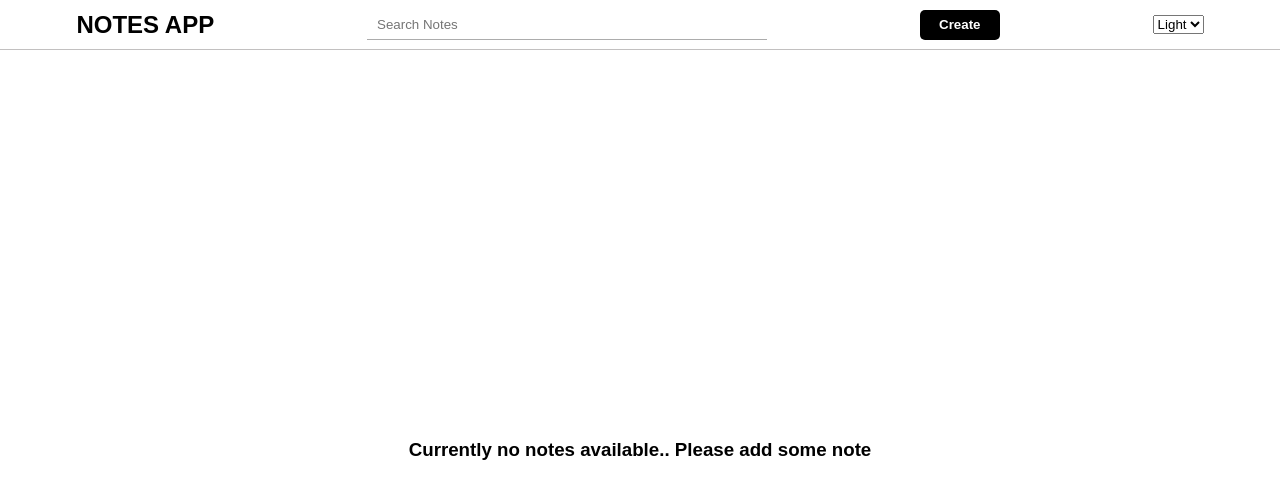
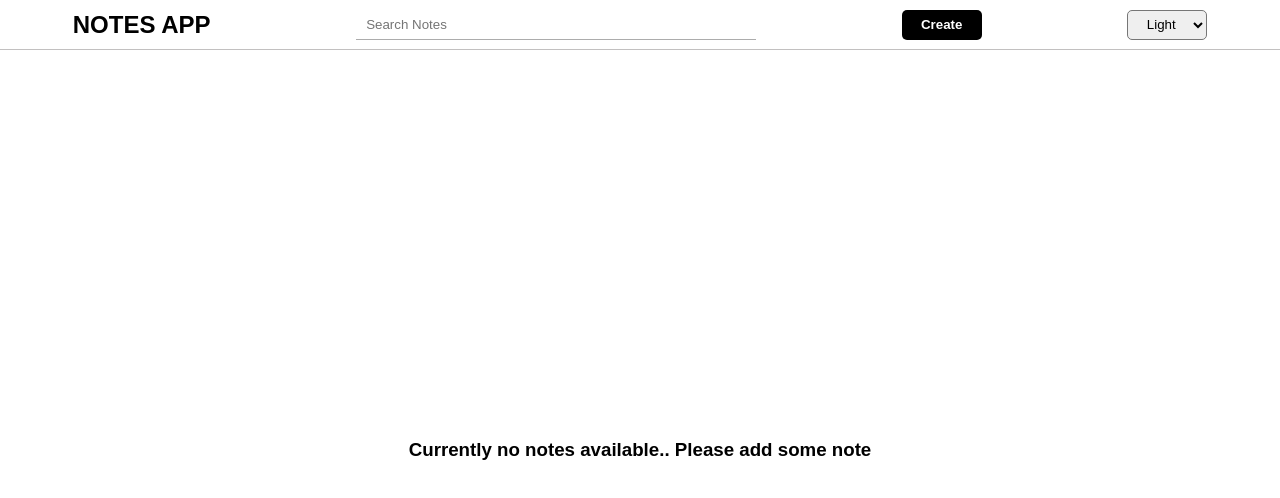
Before and after one commit to MeSubrat/Note-App-React-redux, a React (Vite) app: page / in a window 1280 px wide. Shown: the top 498 px of the page. Built offline with nearby package versions, Linux system fonts and the light colour scheme.

Commit message:
styeled the theme switcher but it can be done in a better way.

```diff
--- a/src/components/Header.jsx
+++ b/src/components/Header.jsx
@@ -81,7 +81,7 @@ function Header() {
                 <button onClick={() => openModal()}>
                     Create
                 </button>
-                <select name="dropdown" id="choose-theme" onChange={handleThemeChange}>
+                <select name="dropdown" id="choose-theme" className='theme-select' onChange={handleThemeChange}>
                     <option value="light">Light</option>
                     <option value="dark">Dark</option>
                 </select>
@@ -92,7 +92,7 @@ function Header() {
                     <div className='popup-window' ref={modalRef} onClick={(e) => handleOutsideCLick(e)}>
                         <div className='pop-up-content' ref={popUpRef}>
                             <input type="text" id='title'
-                            placeholder='Enter Title' value={title} onChange={(e) => setTitle(e.target.value)} ref={inputTitle} />
+                                placeholder='Enter Title' value={title} onChange={(e) => setTitle(e.target.value)} ref={inputTitle} />
                             <textarea name="desc" id="desc" placeholder='Write description' wrap='soft' value={desc} onChange={(e) => setDesc(e.target.value)}></textarea>
 
                             <button onClick={(title || desc) ? () => handleSave() : () => closeModal()}>
--- a/src/components/header.css
+++ b/src/components/header.css
@@ -8,9 +8,10 @@
     --button_background_color: black;
     --button_text_color: white;
     --shadow: rgba(0, 0, 0, 0.3);
-    --search_input_background:white;
+    --search_input_background: white;
 }
-[theme="dark"]{
+
+[theme="dark"] {
     --body_background: black;
     --header_text: white;
     --body_text_color: white;
@@ -20,12 +21,14 @@
     --button_background_color: white;
     --button_text_color: black;
     --shadow: rgba(47, 46, 46, 0.3);
-    --search_input_background:black;
+    --search_input_background: black;
 }
-*{
+
+* {
     transition: all 0.025s linear;
 }
-body{
+
+body {
     background-color: var(--body_background);
     color: var(--body_text_color);
 }
@@ -39,7 +42,8 @@ body{
     border-bottom: 1px solid var(--pop_up_content_area_border);
     cursor: default;
 }
-.header h2{
+
+.header h2 {
     color: var(--header_text);
 }
 
@@ -54,7 +58,8 @@ body{
     border-radius: 5px;
     cursor: pointer;
 }
-.header input[type='text']{
+
+.header input[type='text'] {
     background-color: var(--search_input_background);
     color: var(--header_text);
 }
@@ -104,11 +109,13 @@ body{
     gap: 10px;
 
 }
-.popup-window .pop-up-content input{
+
+.popup-window .pop-up-content input {
     background-color: var(--search_input_background);
     color: var(--header_text);
 }
-.popup-window .pop-up-content textarea{
+
+.popup-window .pop-up-content textarea {
     background-color: var(--search_input_background);
     color: var(--header_text);
 }
@@ -146,62 +153,102 @@ body{
     cursor: pointer;
 }
 
-@media (max-width:715px){
-    .header{
+.theme-select {
+    width: 80px;
+    text-align: center;
+    height: 30px;
+    border-radius: 5px;
+    outline: none;
+    cursor: pointer;
+    /* color: white; */
+    /* background-color: black; */
+    /* appearance: none; */
+    /* -webkit-appearance: none; */
+    transition: all 0.3s ease;
+
+}
+
+.theme-select:hover {
+    color: white;
+    background-color: black;
+}
+
+.theme-select option {
+    background-color: white;
+    transition: all 1s ease;
+    color: black;
+}
+
+@media (max-width:715px) {
+    .header {
         width: 100vw;
     }
-    .header h2{
+
+    .header h2 {
         font-size: 1.2rem;
     }
-    .header input{
+
+    .header input {
         width: 200px;
     }
 }
-@media(max-width:500px){
-    .header{
+
+@media(max-width:500px) {
+    .header {
         width: 100vw;
     }
-    .header h2{
+
+    .header h2 {
         font-size: 1rem;
     }
-    .header input{
+
+    .header input {
         width: 100px;
     }
 }
-@media(max-width:400px){
-    .header{
+
+@media(max-width:400px) {
+    .header {
         width: 100vw;
     }
-    .header h2{
+
+    .header h2 {
         font-size: 0.8rem;
     }
-    .header input{
+
+    .header input {
         width: 80px;
         font-size: 0.65rem;
     }
-    .header button{
+
+    .header button {
         width: 60px;
         font-size: 0.8rem;
     }
-    .popup-window .pop-up-content{
+
+    .popup-window .pop-up-content {
         width: 250px;
     }
-    .popup-window .pop-up-content input{
+
+    .popup-window .pop-up-content input {
         width: 200px;
         font-size: 0.7rem;
     }
-    .popup-window .pop-up-content textarea{
+
+    .popup-window .pop-up-content textarea {
         width: 200px;
         font-size: 0.7rem;
         height: 80px;
     }
-    .popup-window .pop-up-content button{
+
+    .popup-window .pop-up-content button {
         height: 20px;
         width: 60px;
         border-radius: 2px;
         font-size: 0.7rem;
     }
-    .popup-window{
+
+    .popup-window {
         height: 100vh;
     }
 
```
Also changed, not shown: 1 other file (tests, documents, lock files or other folders).
